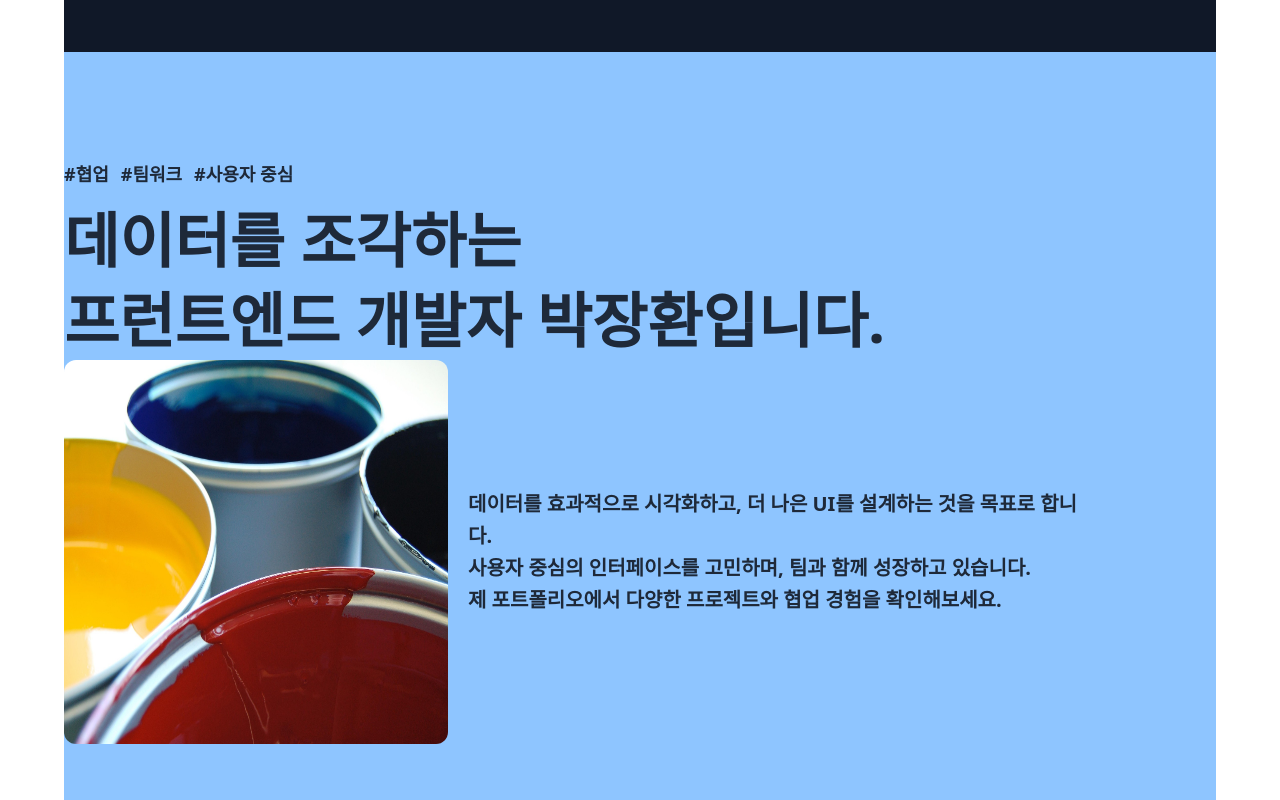
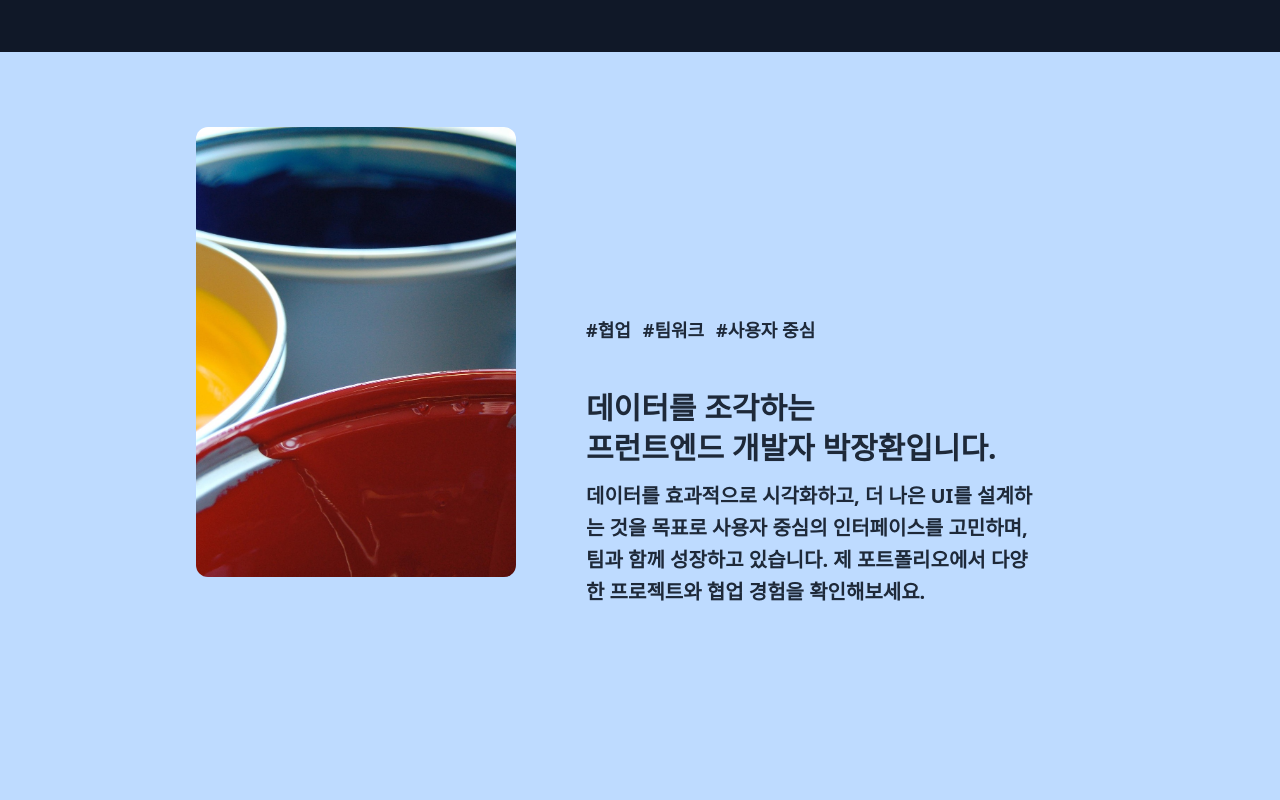
Before and after one commit to JangHwanPark/JangHwan-Portfolio, a React (Vite) app: page / in a window 1280 px wide. Shown: the part 1140-1940 px from the top of the page. Built offline with nearby package versions, Linux system fonts and the light colour scheme.

Commit message:
✨ feat: GSAP를 활용한 About 페이지 애니메이션 추가
- GSAP ScrollTrigger를 활용하여 스크롤 시 애니메이션 적용
- opacity, y, scale 변화를 추가하여 부드러운 등장 효과 구현
- stagger를 사용하여 요소들이 순차적으로 나타나도록 설정

```diff
--- a/src/components/Tags/Tags.tsx
+++ b/src/components/Tags/Tags.tsx
@@ -1,16 +1,46 @@
+import { useRef } from "react";
+import { useGSAP } from "@gsap/react";
+import { gsap } from "gsap";
+
 interface TagItems {
   label: string;
 }
 
 const Tags = ({
   items,
+  isAnimation = false,
 } : {
   items: TagItems[];
+  isAnimation?: boolean;
 }) => {
+  console.log('태그 애니메이션 적용 여부 : ' , isAnimation);
+  const listRef = useRef<(HTMLLIElement | null)[]>([]);
+  useGSAP(() => {
+    // const listItems = gsap.utils.toArray(listRef.current);
+    const listItems = listRef.current.filter(Boolean) as HTMLLIElement[];
+    console.log(listItems);
+    gsap.set(listItems, {
+      translateY: 25,
+    });
+
+    listItems.forEach((item, index) => {
+      gsap.to(item, {
+        y: -10, // 위로 약간 이동
+        duration: 0.6,
+        ease: "elastic.out(1, 0.5)", // 바운스 효과 적용
+        // repeat: -1, // 무한 반복
+        yoyo: true, // 왕복 애니메이션 적용 (위->아래->위)
+        delay: index * 0.1, // 태그별로 순차적으로 실행
+      })
+    })
+  })
+
   return (
-    <ul className="w-fit text-lg mb-3 flex flex-row gap-3">
+    <ul className="w-fit text-lg mb-1 flex flex-row gap-3">
       {items.map((item, index) => (
-        <li key={index}>#{item.label}</li>
+        <li key={index} ref={(el) => {
+          if (el) listRef.current[index] = el;
+        }}>#{item.label}</li>
       ))}
     </ul>
   );
--- a/src/layout/RootLayout.tsx
+++ b/src/layout/RootLayout.tsx
@@ -18,9 +18,9 @@ const RootLayout = () => {
   /*const [complete, setComplete] = useState(false);*/
 
   const classes = clsx(
-    "max-w-4xl md:max-w-5xl lg:max-w-6xl",
-    "mx-auto w-full",
-    "min-h-[calc(100vh-136px)]");
+    // min-h-[calc(100vh-136px)]
+    // "max-w-4xl md:max-w-5xl lg:max-w-6xl mx-auto",
+    "w-full min-h-[calc(100vh-136px)]");
 
   const dark = clsx(
     "relative",
@@ -34,6 +34,7 @@ const RootLayout = () => {
       {complete && (*/}
       <ScrollRestoration />
       <div className={dark}>
+        <h1 className='hidden'>페이지 본문</h1>
         <Header />
         <main className={classes}>
           <Home />
@@ -46,8 +47,7 @@ const RootLayout = () => {
         <Navigation
           items={iconNavbar}
           type="icon"
-          // absolute bottom-1/12 left-12
-          className="fixed bottom-1/12 left-12" />
+          className="fixed bottom-1/12 left-4" />
       </div>
       {/*)}*/}
     </ThemeProvider>
--- a/src/pages/About.tsx
+++ b/src/pages/About.tsx
@@ -1,6 +1,6 @@
 import { useRef } from "react";
-// import { useGSAP } from "@gsap/react";
-// import { gsap } from "gsap";
+import { useGSAP } from "@gsap/react";
+import { gsap } from "gsap";
 import Tags from "../components/Tags/Tags";
 
 const tags = [
@@ -10,34 +10,66 @@ const tags = [
 ];
 
 const About = () => {
-  const headerRef = useRef<HTMLElement | null>(null);
   const imgRef = useRef<HTMLImageElement | null>(null);
-  const textRef = useRef<HTMLHeadingElement | null>(null);
+  const titleRef = useRef<HTMLHeadingElement | null>(null);
+  const textRef = useRef<HTMLParagraphElement | null>(null);
+
+  useGSAP(() => {
+    gsap.set(imgRef.current, {
+      translateY: -150,
+      translateX: -50,
+      opacity: 0,
+    });
+
+    gsap.set(titleRef.current, {
+      translateY: 100,
+      opacity: 0,
+    });
+
+    gsap.set(textRef.current, {
+      translateY: 100,
+      opacity: 0,
+    });
+
+    const timeline = gsap.timeline();
+    timeline.to(imgRef.current, {
+      opacity: 1,
+      duration: 1.2,
+      translateY: -100,
+      ease: "power1.out",
+    }).to(titleRef.current, {
+      opacity: 1,
+      duration: 1.2,
+      translateY: 30,
+      ease: "power1.out",
+    }).to(textRef.current, {
+      opacity: 1,
+      duration: 1.2,
+      translateY: 30,
+      ease: "power1.out",
+    });
+  }, []);
 
   return (
-    <section className="mx-auto w-full min-h-screen flex flex-col justify-center bg-blue-300">
-      <header ref={headerRef} className="font-semibold leading-8">
+    <section className="w-full bg-blue-200">
+      <article
+        className="max-w-3xl md:max-w-4xl lg:max-w-5xl min-h-screen mx-auto flex items-center justify-center gap-5">
+        <img ref={imgRef} className="w-80 h-[450px] object-cover rounded-xl" src="/src/assets/images/p1.jpg" alt="" />
+        <header className="font-semibold leading-8">
           <Tags items={tags} />
-        <h1 className="w-fit text-6xl leading-20 font-bold">
+          <h2 ref={titleRef} className="w-fit mb-3 text-3xl leading-10 font-bold">
             {/* 사용자 경험을 디자인하는 */}
             {/* 사용자 경험을 고민하는 */}
             데이터를 조각하는<br />
             프런트엔드 개발자 박장환입니다.
-        </h1>
-        {/*<h2 className="w-fit text-xl leading-8">
-          저는 팀워크와 협업을 중시하는 신입 프론트엔드 개발자입니다.<br />
-          사용자 중심의 웹 애플리케이션을 개발하기 위해 팀과 함께 협력하며 성장하고 있습니다.<br />
+          </h2>
+          <p ref={textRef} className="w-fit max-w-md text-xl leading-8 font-semibold">
+            데이터를 효과적으로 시각화하고, 더 나은 UI를 설계하는 것을 목표로
+            사용자 중심의 인터페이스를 고민하며, 팀과 함께 성장하고 있습니다.
             제 포트폴리오에서 다양한 프로젝트와 협업 경험을 확인해보세요.
-        </h2>*/}
+          </p>
         </header>
-      <div className="w-full max-w-5xl flex items-center gap-5">
-        <img ref={imgRef} className='w-96 h-96 rounded-xl' src="/src/assets/images/p1.jpg" alt="" />
-        <h2 ref={textRef} className="w-fit text-xl leading-8 font-semibold">
-          데이터를 효과적으로 시각화하고, 더 나은 UI를 설계하는 것을 목표로 합니다.<br/>
-          사용자 중심의 인터페이스를 고민하며, 팀과 함께 성장하고 있습니다.<br/>
-          제 포트폴리오에서 다양한 프로젝트와 협업 경험을 확인해보세요.
-        </h2>
-      </div>
+      </article>
     </section>
   );
 };
```
Lines whose indentation alone changed are shown as unchanged.
